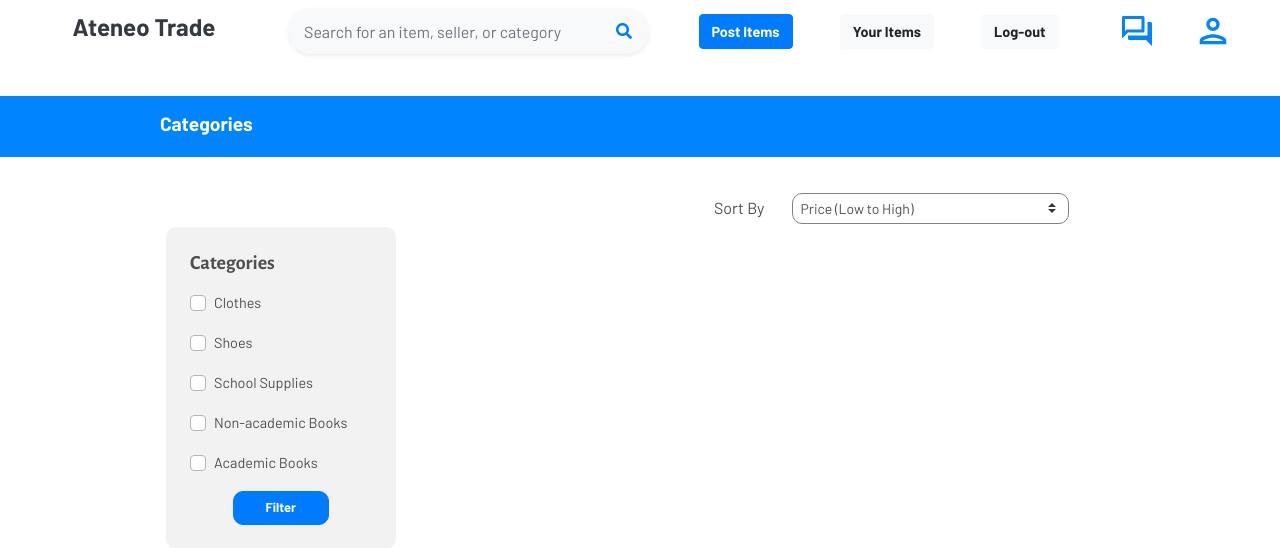
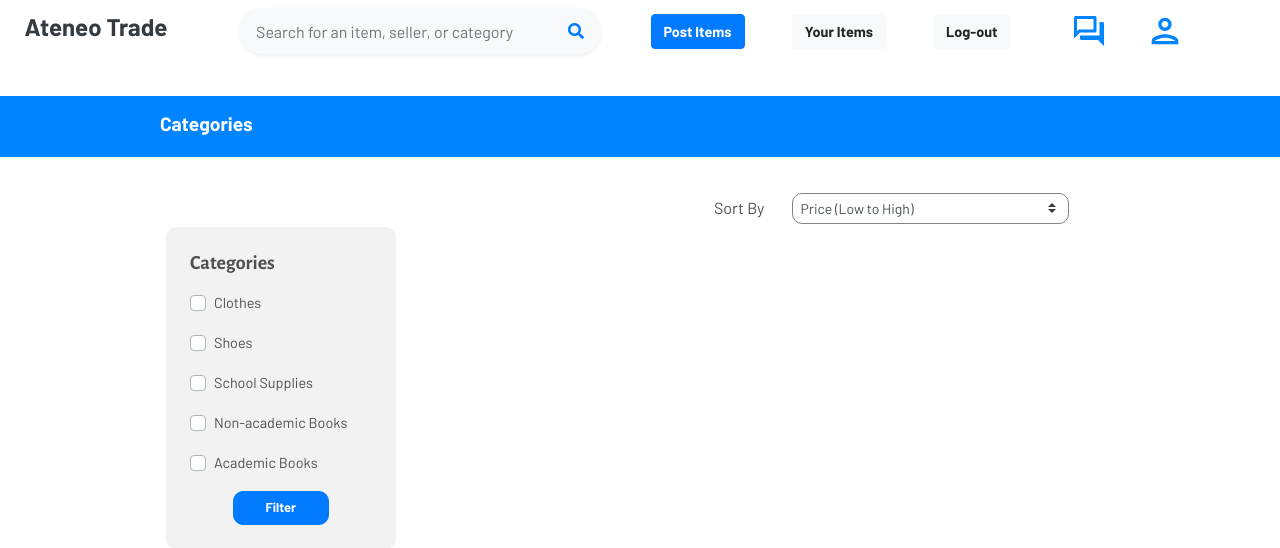
Before and after one commit to daniddelrio/atrade-website, a Django app: page /categories/ in a window 1280 px wide. Shown: the top 548 px of the page. Run offline with Django 3.2, Linux system fonts and the light colour scheme; the visitor is signed in with stand-in values (Sample User, id 1); data that the repository does not hold is empty; some libraries are stand-ins or nearby versions.

Commit message:
Update navbar.html

```diff
--- a/ateneo_trade/shop/templates/navbar.html
+++ b/ateneo_trade/shop/templates/navbar.html
@@ -2,7 +2,7 @@
 {% load static %}
 
 {% block navbar %}
-<nav class="navbar-expand-lg navbar-light ml-5 py-5" id="navbar">
+<nav class="navbar-expand-lg navbar-light py-5" id="navbar">
     <div class="container-fluid" style="overflow: hidden; background-color: white; position: fixed; top: 0; z-index: 9000;">
       <!-- Button when navbar is collapsed -->
       <button class="navbar-toggler" type="button" data-toggle="collapse" data-target="#navbarSupportedContent" aria-controls="navbarSupportedContent" aria-expanded="false" aria-label="Toggle navigation">
```
